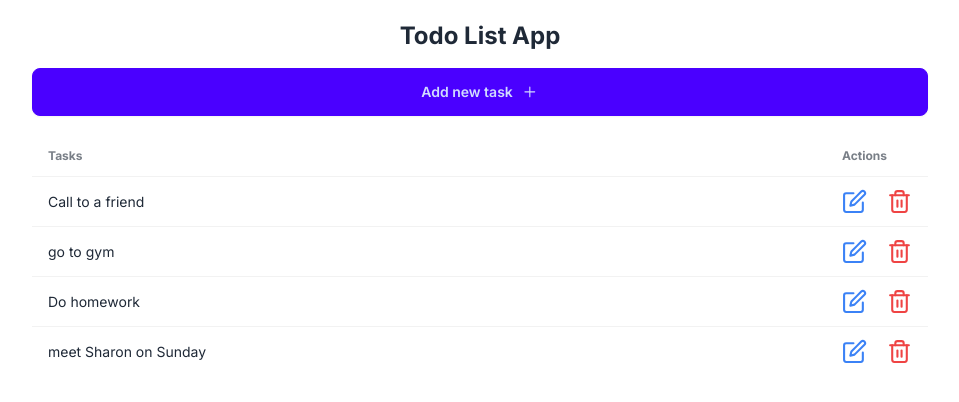
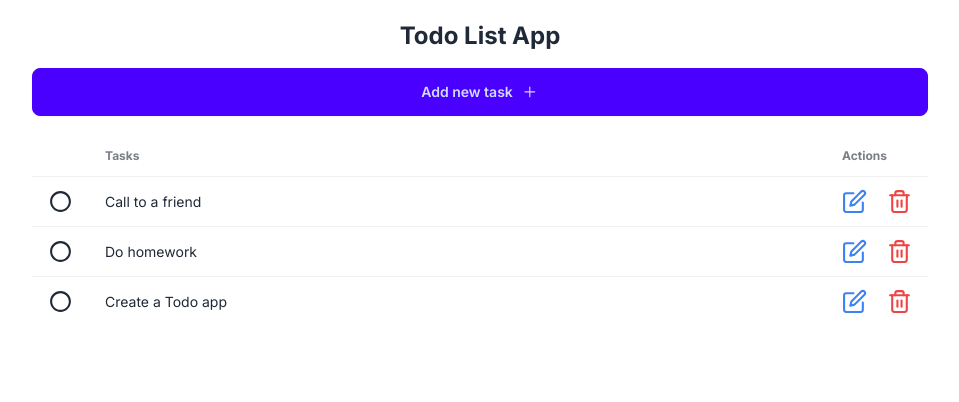
Before and after one commit to LarryKoonz/nextjs-todolist, a Next.js app in the folder todo-app/: page / in a window 1280 px wide. Shown: the top 402 px of the page, without its empty margins (160-1119 px from the left). Built offline with nearby package versions, Linux system fonts and the light colour scheme; data requests are answered from the project's data file.

Commit message:
handling task done

```diff
--- a/todo-app/app/components/Task.tsx
+++ b/todo-app/app/components/Task.tsx
@@ -6,6 +6,8 @@ import Modal from "./Modal";
 import { FormEventHandler, useState } from "react";
 import { useRouter } from "next/navigation";
 import { deleteTodo, editTodo } from "@/api";
+import { RiCheckboxBlankCircleLine } from "react-icons/ri";
+import { RiCheckboxCircleFill } from "react-icons/ri";
 
 interface TaskProps {
   task: ITask;
@@ -14,6 +16,7 @@ const Task: React.FC<TaskProps> = ({ task }) => {
   const [openModalEdit, setOpenModalEdit] = useState<boolean>(false);
   const [openModalDelete, setOpenModalDelete] = useState<boolean>(false);
   const [taskToEdit, setTaskToEdit] = useState<string>(task.text);
+  const [taskDone, setTaskDone] = useState<boolean>(false);
   const router = useRouter();
 
   const handleSubmitEditTodo: FormEventHandler<HTMLFormElement> = async (e) => {
@@ -34,7 +37,25 @@ const Task: React.FC<TaskProps> = ({ task }) => {
 
   return (
     <tr key={task.id}>
-      <td className="w-full">{task.text}</td>
+      <td>
+        {!taskDone && (
+          <RiCheckboxBlankCircleLine
+            size={25}
+            cursor="pointer"
+            onClick={() => setTaskDone(true)}
+          />
+        )}
+        {taskDone && (
+          <RiCheckboxCircleFill
+            size={25}
+            cursor="pointer"
+            onClick={() => setTaskDone(false)}
+          />
+        )}
+      </td>
+      <td className={`w-full ${taskDone ? "line-through" : ""}`}>
+        {task.text}
+      </td>
       <td className="flex gap-5">
         <FiEdit
           onClick={() => setOpenModalEdit(true)}
--- a/todo-app/app/components/TodoList.tsx
+++ b/todo-app/app/components/TodoList.tsx
@@ -11,6 +11,7 @@ const TodoList: React.FC<TodoListProps> = ({ tasks }) => {
         {/* head */}
         <thead>
           <tr>
+            <th></th>
             <th>Tasks</th>
             <th>Actions</th>
           </tr>
--- a/todo-app/data/todos.json
+++ b/todo-app/data/todos.json
@@ -5,16 +5,12 @@
       "text": "Call to a friend"
     },
     {
-      "id": "3",
-      "text": "go to gym"
-    },
-    {
       "id": "a6baa72d-a595-443b-8e26-c9de3faa50d3",
       "text": "Do homework"
     },
     {
-      "id": "6ded5eff-084b-4784-89e1-f1bb81398e58",
-      "text": "meet Sharon on Sunday "
+      "id": "bde7cdf7-254d-42eb-bc29-719ece311af5",
+      "text": "Create a Todo app"
     }
   ]
 }
```
